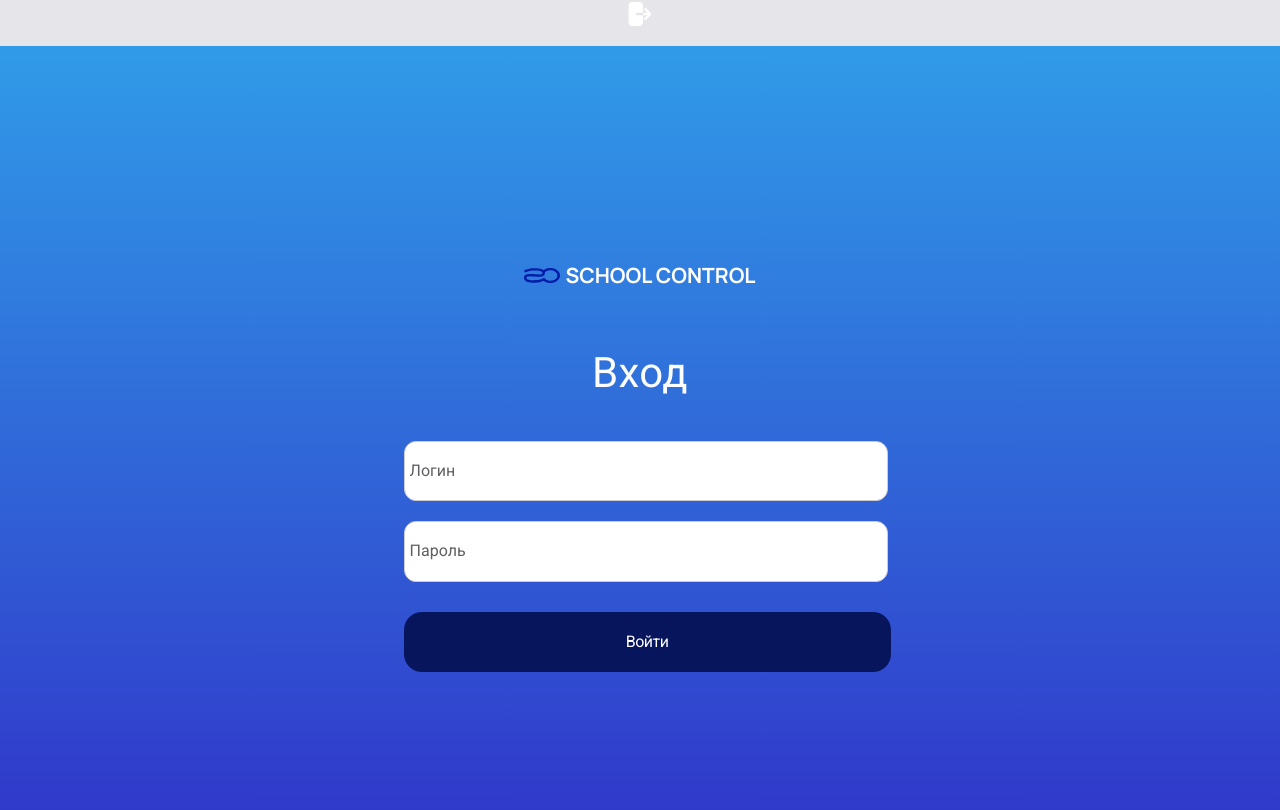
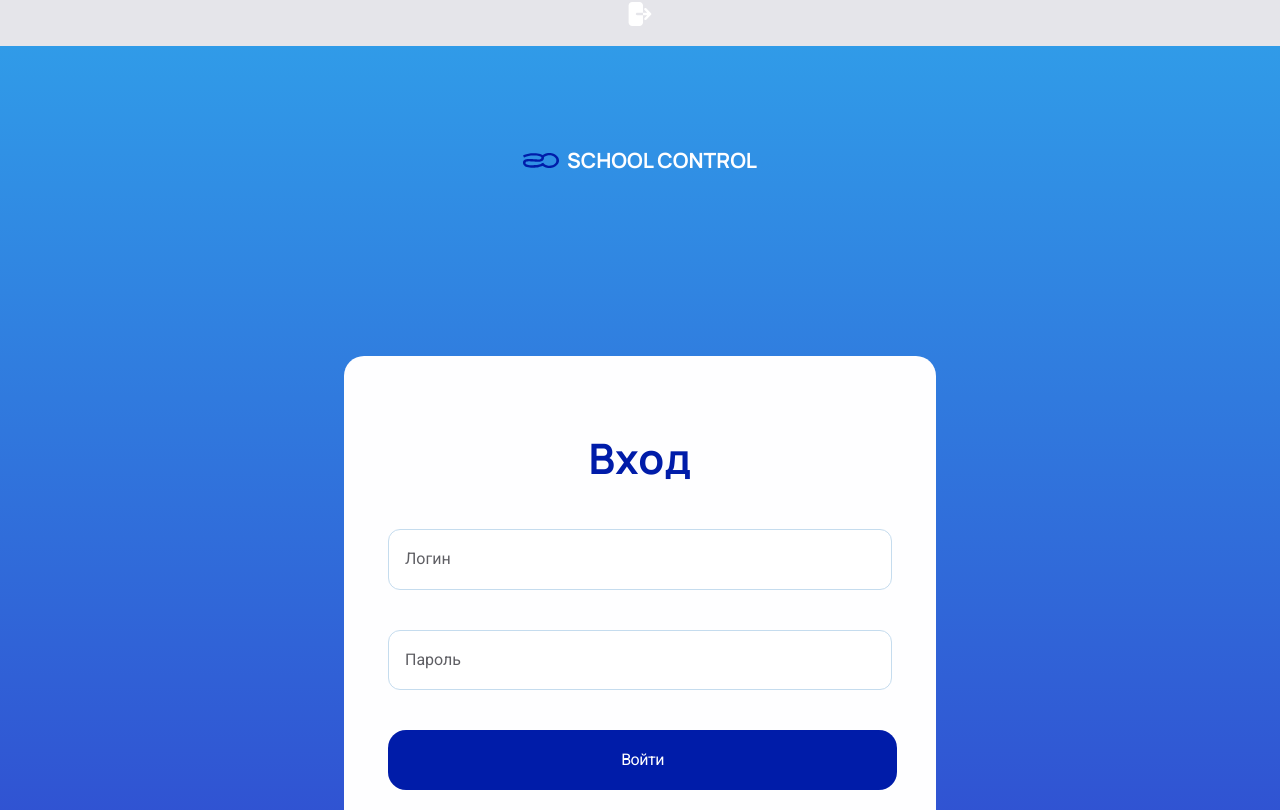
Before and after one commit to allozhkin/SchoolControl, a React (Vite) app: page /testPage in a window 1280 px wide. Shown: the part 970-1780 px from the top of the page. Built offline with nearby package versions, Linux system fonts and the light colour scheme.

Commit message:
changed lodin form

```diff
--- a/src/components/loginForm/LoginForm.tsx
+++ b/src/components/loginForm/LoginForm.tsx
@@ -17,47 +17,40 @@ const LoginForm = () => {
     console.log(data);
   }
 
-  // const emailError = formState.errors.email?.message;
-  // const passError = formState.errors.password?.message;
-  const errorMsg = (formState.errors.email?.message || formState.errors.password?.message)
+  const emailError = formState.errors.email?.message;
+  const passError = formState.errors.password?.message;
+
 
   return (
-      <>
       <div className={styles.login__wrapper}>
-          {/* <Icon id="Union" width={48} height={48} /> */}
-          <div className={styles.login_container}>
-            {/* <h1 className={styles.login__title}>SCHOOL CONTROL</h1> */}
-            <a className={styles.login__logo}><Icon id={'LogoSC'} width={36} height={15} /><span className={styles.login__logo_txt}>SCHOOL CONTROL</span></a>
+        <a className={styles.login__logo} href="#" ><Icon className={styles.login__icon}  id={'LogoSC'} width={36} height={15} /><span className={styles.login__txt}>SCHOOL CONTROL</span></a>
+        <div className={styles.login__container}>
+          <div className={styles.login__box}>
             <h2 className={styles.login__title}>Вход</h2>
             <form onSubmit={handleSubmit(onSubmit)}>
                   <input className={styles.login__input} type="email" placeholder="Логин" {...register (
                     'email', {
-                  // required: 'Введите логин',
-                  required: 'Заполните все поля',
+                      required: '*Заполните все поля',
                       pattern: {
                         value: /^[a-zA-Z0-9._%+-]+@[a-zA-Z0-9.-]+\.[a-zA-Z]{2,4}$/,
-                    // message: 'Invalid email address',
-                    message: 'Заполните все поля',
+                        message: '*Заполните все поля',
                       },
                     }
                   )}/>
-              {/* {emailError && <p style={{color: 'tomato'}}>{emailError}</p>} */}
+                  {emailError && <p className={styles.login__error}>{emailError}</p>}
                   <input className={styles.login__input} type="password" placeholder="Пароль"{...register('password', {
-                  // required: 'Введите пароль',
-                  required: 'Заполните все поля',
+                      required: '*Заполните все поля',
                       minLength: {
                           value: 6,
-                      // message: 'Пароль должен содержать минимум 6 символов'
-                      message: 'Заполните все поля'
+                          message: '*Заполните все поля'
                       }
                     })} />
-                {/* {passError && <p style={{color: 'tomato'}}>{passError}</p>} */}
+                    {passError && <p className={styles.login__error}>{passError}</p>}
                   <button className={styles.login__button}>Войти</button>
-              {errorMsg && <p className={styles.errorMsg}>{errorMsg}</p>}
             </form>
           </div>
         </div>
-      </>
+      </div>
   )
 }
 
--- a/src/components/loginForm/login-form.module.scss
+++ b/src/components/loginForm/login-form.module.scss
@@ -5,76 +5,78 @@
 
   &__wrapper {
     background: linear-gradient(180deg, #309BE8, #3035C9);
-    display: flex;
-    flex-direction: column;
-    justify-content: center;
-    align-items: center;
     width: 100%;
-    height: 100vh;
+    // height: 100vh;
   }
 
   &__container {
-    width: 450px;
-    background: green;
+    display: flex;
+    align-items: center;
+    justify-content: center;
   }
 
-  &__title{
-    width: 100%;
-    color: $primary-white-2;
-    display: flex;
-    justify-content: center;
-    @include typography-h2;
-    font-weight: 400;
-  }
-
-  &__logo{
+  &__logo {
     display: flex;
     justify-content: center;
     align-items: center;
-    margin: 40px 0 60px 0;
-    width: 100%;
+    color: $primary-white-3;
+    text-decoration: none;
+    font-family: 'Manrope', sans-serif;
+    font-size: 21px;
+    font-weight: 700;
+    line-height: 29px;
+    margin-top: 100px;
+  }
+// Тут вопрос
+  &__icon {
+    fill: white;
   }
 
-  &__logo_txt{
-  color: #FEFEFF;
-  margin-left: 5px;
-  font-family: 'Manrope', sans-serif;
-  font-size: 21px;
-  font-weight: 700;
-  line-height: 29px;
-  letter-spacing: 0%;
-  text-transform: uppercase;
+  &__txt {
+    margin-left: 8px;
   }
 
-  &__text {
+  &__box {
+    width: 504px;
+    background: $primary-white-3;
+    padding: 44px;
     display: flex;
     justify-content: center;
-    color: #4F4D54;
-    font-weight: 600;
-    font-size: 20px;
-    line-height: 16px;
-    letter-spacing: 0.3px;
+    align-items: center;
+    flex-direction: column;
+    border-radius: 20px;
+    margin-top: 181px;
+    margin-bottom: 301px;
+  }
+
+  &__title {
+    color: $accent-blue-1;
+    @include typography-h2;
+    font-family: 'Manrope', sans-serif;
+    margin-bottom: 28px;
   }
 
   &__input {
     width: 100%;
-    padding: 20px 5px;
-    margin: 10px 0;
-    border: 1px solid #ccc;
+    box-sizing: border-box;
+    padding: 20px 16px;
+    margin: 20px 0;
+    border: 1px solid #C5DCEE;
     font-size: 16px;
     outline: 0;
     border-radius: 12px;
   }
 
   &__button {
-    width: 103%;
+    width: 101%;
+    margin-top: 16px;
     padding: 20px;
     margin-top: 20px;
     font-weight: 400;
     font-size: 14px;
     line-height: 20px;
     letter-spacing: -0.5px;
-    background-color: $accent-blue-4;
+    background-color: $accent-blue-1;
     color: #fff;
     border: none;
     border-radius: 18px;
@@ -82,15 +84,20 @@
     cursor: pointer;
   }
 
+  &__error{
+    width: 504px;
+    display: flex;
+    justify-content: end;
+    font-weight: 400;
+    font-size: 16px;
+    line-height: 22.5px;
+    color: red;
+    margin: 0;
+    padding: 0;
+  }
+
 }
 
 ::placeholder {
   color: $primary-gray-4;
 }
-
-.errorMsg {
-  font-weight: 400;
-  font-size: 16px;
-  line-height: 22.5px;
-  color: red;
-}
--- a/src/styles/color-palette.scss
+++ b/src/styles/color-palette.scss
@@ -11,6 +11,7 @@ $accent-blue-4: #07165C;
 $bg-btn: #4726A1;
 $primary-white-1: #f4f4f4;
 $primary-white-2: #FBFDFF;
+$primary-white-3: #FEFEFF;
 $primary-gray-1: #e5e5ea;
 $primary-gray-2: #bcbcc1;
 $primary-gray-3: #a0a0a6;
```
Lines whose indentation alone changed are shown as unchanged.
